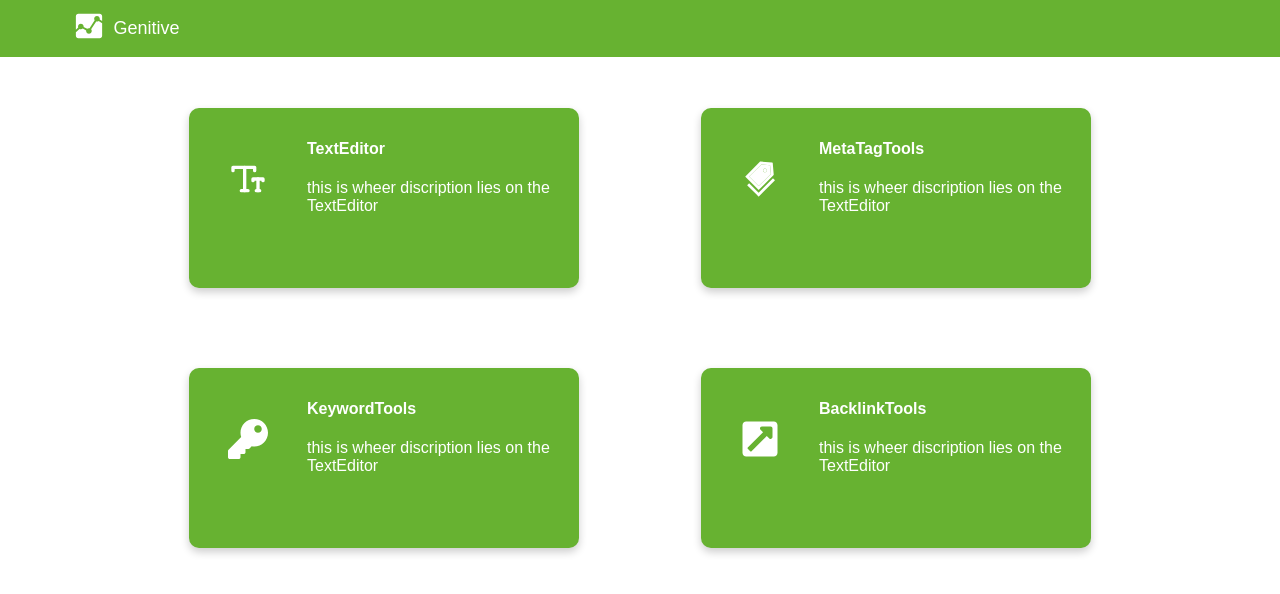
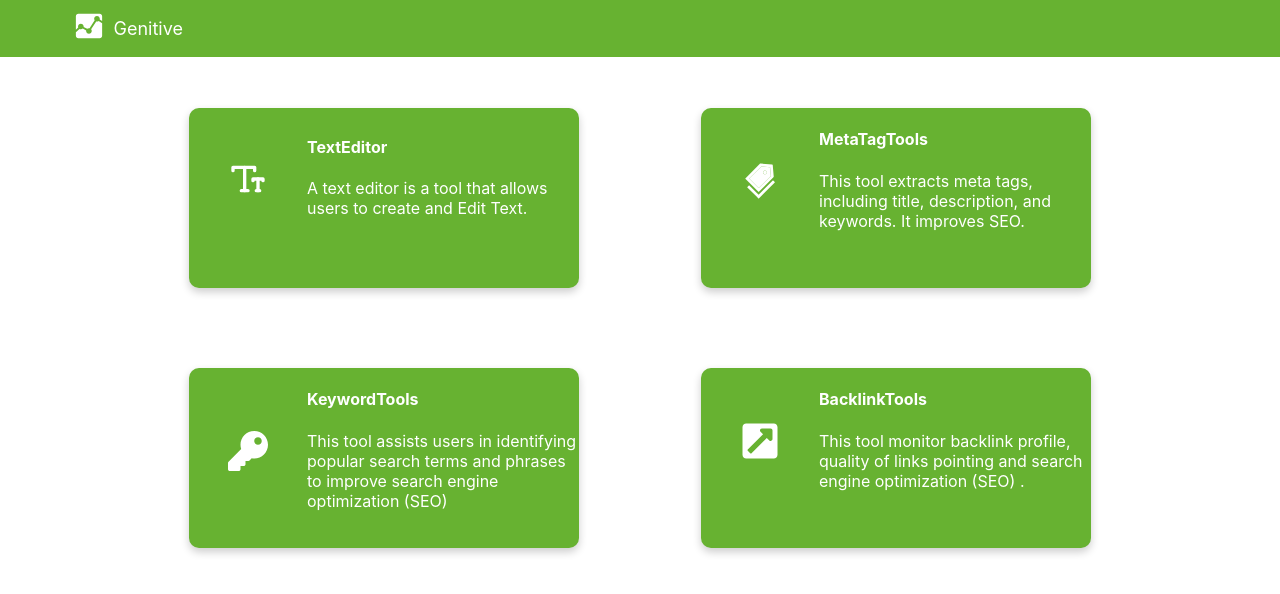
Before and after one commit to AftoTech/seotools, a React (Create React App) app: page / in a window 1280 px wide. Shown: the top 594 px of the page. Built offline with nearby package versions, Linux system fonts and the light colour scheme.

Commit message:
diciption

```diff
--- a/src/components/card.js
+++ b/src/components/card.js
@@ -3,7 +3,7 @@ import { useNavigate } from "react-router-dom";
 import "../App.css";
 
 const Card = (props) => {
-  const { title, Icon , navigateTo} = props;
+  const { title, Icon , navigateTo, discription} = props;
   const navigate = useNavigate();
   const onPress = () => {
        navigate(navigateTo);
@@ -16,7 +16,7 @@ const Card = (props) => {
         </div>
         <div>
           <h4 class="cardText">{title}</h4>
-          <p class="cardText">this is wheer discription lies on the TextEditor</p>
+          <p class="cardText">{discription}</p>
         </div>
       </div>
     </div>
--- a/src/constant.js
+++ b/src/constant.js
@@ -1 +1,8 @@
-export  const BASE_URL = 'http://localhost:8000'
+export const BASE_URL = 'http://localhost:8000'
+
+export const disciption = {
+    TextEditor: 'A text editor is a tool that allows users to create and Edit Text.',
+    MetaTagTools: 'This tool extracts meta tags, including title, description, and keywords. It improves SEO.',
+    KeyWordTools: 'This tool assists users in identifying popular search terms and phrases to improve  search engine optimization (SEO)',
+    BacklinkTools:'This tool monitor  backlink profile, quality of links pointing and search engine optimization (SEO) .'
+}
--- a/src/screens/headerPages/headerpages.css
+++ b/src/screens/headerPages/headerpages.css
@@ -40,19 +40,18 @@
 body {
 	background-color: #fff;
 	color: #000;
-	font-family: Arial, sans-serif;
 	margin: 0;
 	padding: 0;
 }
 
 header {
-	background-color: #67B231;
+	background-color: #fff;
 	padding: 20px;
 	text-align: center;
 }
 
 h1, h2 {
-	color:#67B231;
+	color:#fff;
 	margin: 0;
 }
 
--- a/src/screens/homepage.js
+++ b/src/screens/homepage.js
@@ -6,6 +6,7 @@ import { TbTextSize } from 'react-icons/tb';
 import { AiTwotoneTags } from "react-icons/ai";
 import { FaKey, FaExternalLinkSquareAlt } from "react-icons/fa";
 import { IoMdAnalytics } from "react-icons/io";
+import { disciption } from "../constant";
 const HomePage = () => {
 
 
@@ -32,10 +33,10 @@ const HomePage = () => {
       </div>
       <div class="container1">
         <section class="box2">
-          <Card title="TextEditor" navigateTo="/TextEditorTools"  Icon={<TbTextSize className="Icons" />} />
-          <Card title="MetaTagTools" navigateTo="/MetaTagTools" Icon={<AiTwotoneTags className="Icons" />}  />
-          <Card title="KeywordTools"  navigateTo="/KeywordTools" Icon={<FaKey className="Icons" />} />
-           <Card title="BacklinkTools" navigateTo="/BacklinkTools"  Icon={<FaExternalLinkSquareAlt className="Icons" />}/>
+          <Card discription={disciption.TextEditor} title="TextEditor" navigateTo="/TextEditorTools"  Icon={<TbTextSize className="Icons" />} />
+          <Card discription={disciption.MetaTagTools}  title="MetaTagTools" navigateTo="/MetaTagTools" Icon={<AiTwotoneTags className="Icons" />}  />
+          <Card discription={disciption.KeyWordTools}  title="KeywordTools"  navigateTo="/KeywordTools" Icon={<FaKey className="Icons" />} />
+           <Card discription={disciption.BacklinkTools}  title="BacklinkTools" navigateTo="/BacklinkTools"  Icon={<FaExternalLinkSquareAlt className="Icons" />}/>
         </section>
       </div>
     </div>
```
